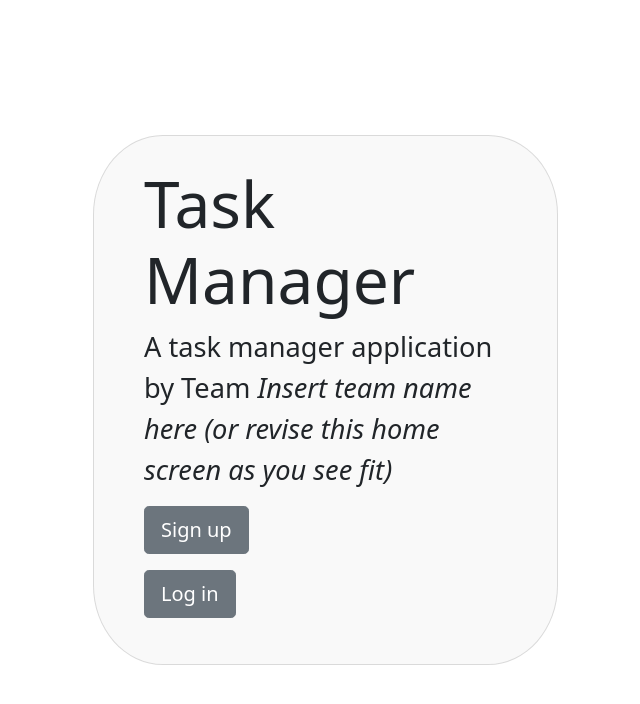
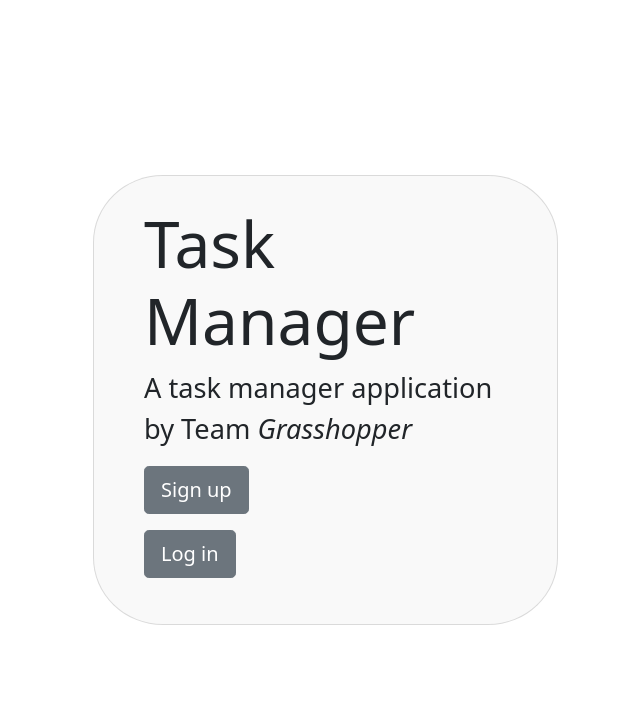
Before and after one commit to Haichong0-0/Grasshopper_SEG, a Django app: template tutorials/templates/home.html in a window 1280 px wide. Shown: the top 704 px of the page, without its empty margins (640-1280 px from the left). Run offline with Django 4.2, Linux system fonts and the light colour scheme; the template is opened without the code that fills it, so the values that code supplies are empty; some libraries are stand-ins or nearby versions.

Commit message:
add group name

```diff
--- a/tutorials/templates/home.html
+++ b/tutorials/templates/home.html
@@ -5,7 +5,7 @@
       <div class="col-12 my-auto">
         <div class="card cover-card offset-sm-2 offset-md-4 offset-lg-7">
           <h1 class="cover-heading">Task Manager</h1>
-          <p class="cover-text">A task manager application by Team <i>Insert team name here (or revise this home screen as you see fit)</i></p>
+          <p class="cover-text">A task manager application by Team <i>Grasshopper</i></p>
           <p>
             <a href='{% url 'sign_up' %}' class="btn btn-lg btn-secondary">
               Sign up
```
Also changed, not shown: home.html (added).
